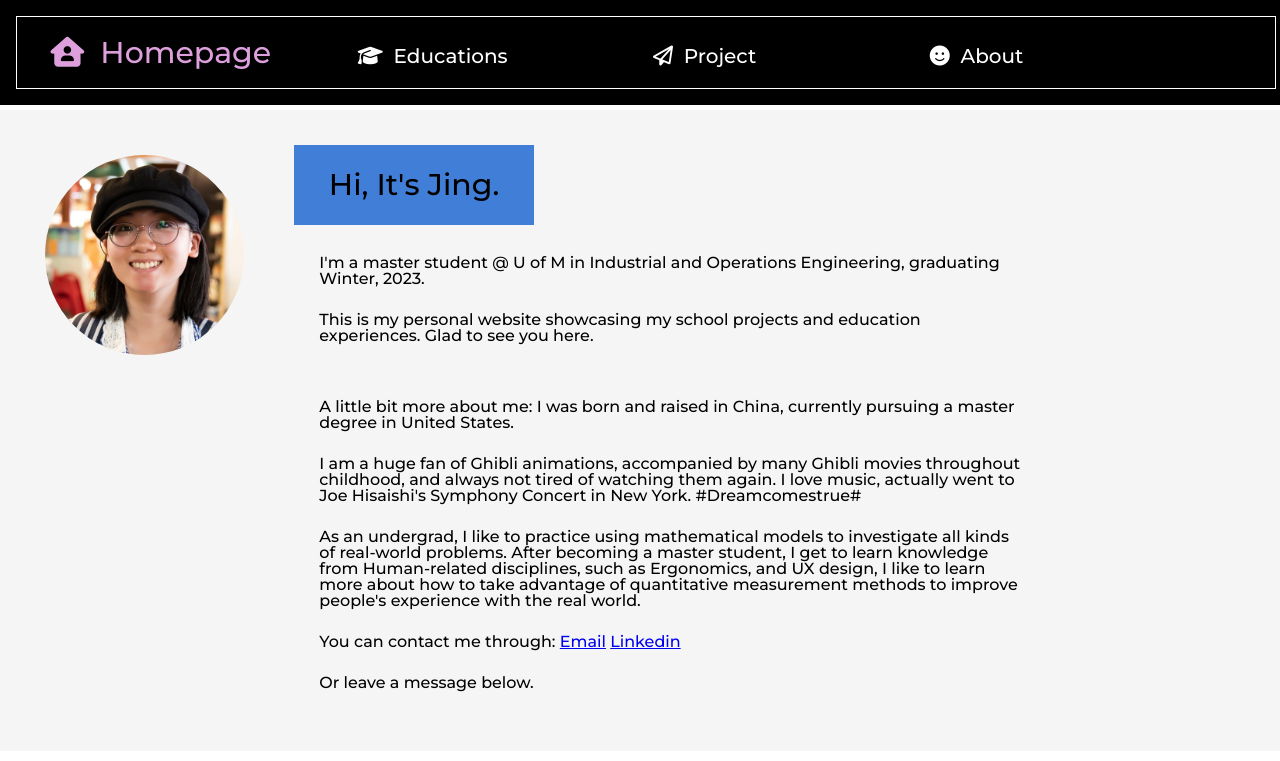
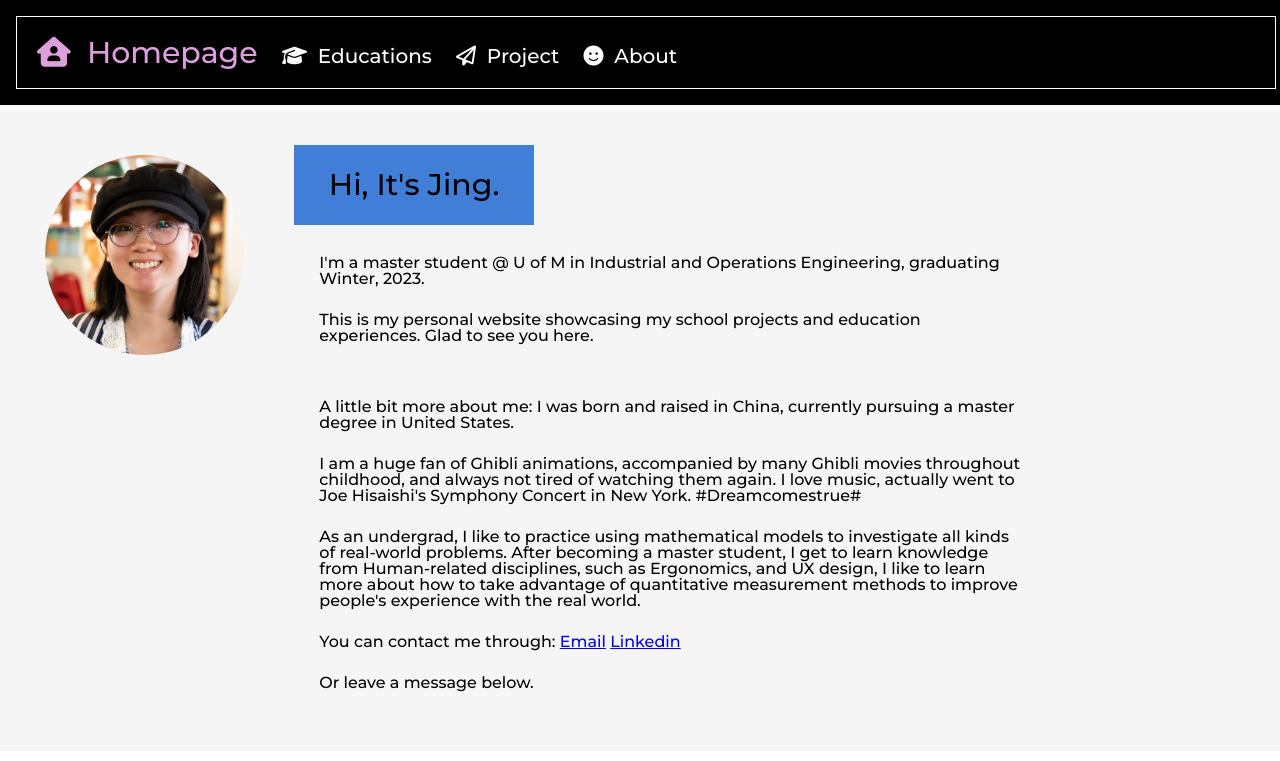
Before and after one commit to jingtianna/-jingtianna-.github.io, a plain HTML site: page index.html in a window 1280 px wide. Shown: the top 761 px of the page. Drawn offline with Linux system fonts and the light colour scheme.

Commit message:
Update style.css

```diff
--- a/css/style.css
+++ b/css/style.css
@@ -455,7 +455,7 @@ div{
 
     nav > ul > li {
         display: inline-block;
-        width: 20%; /* Four equal-width links. If you have two links, use 50%, and 33.33% for three links, etc.. */
+
         text-align: center; /* If you want the text to be centered */
     }
 
```
